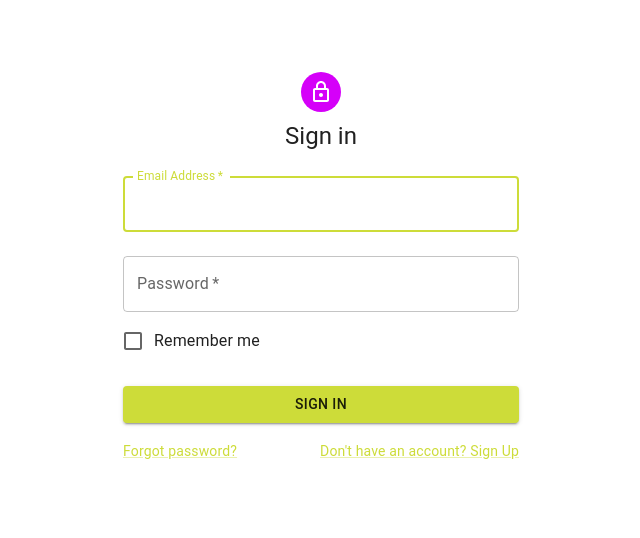
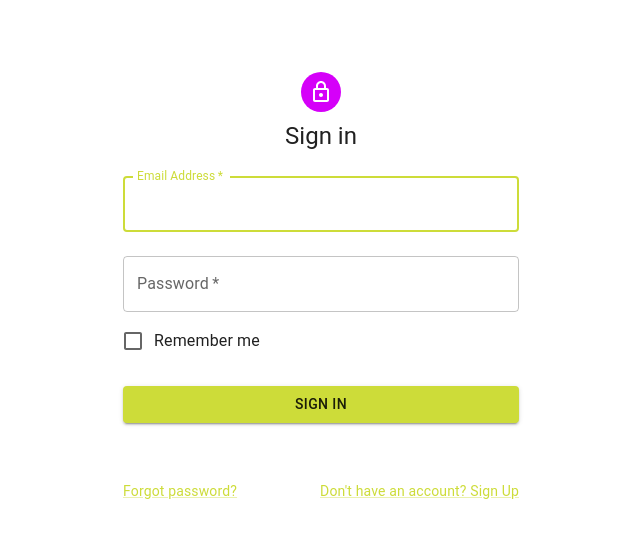
Before and after one commit to RegeN22/well-lensAI, a React (Vite) app in the folder frontend/: page / in a window 1280 px wide. Shown: the top 538 px of the page, without its empty margins (319-959 px from the left). Built offline with nearby package versions, Linux system fonts and the light colour scheme.

Commit message:
add GoogleOAuthProvider

```diff
--- a/frontend/package.json
+++ b/frontend/package.json
@@ -4,7 +4,7 @@
   "version": "0.0.0",
   "type": "module",
   "scripts": {
-    "dev": "vite --port 3001 --host",
+    "dev": "vite --port 5173 --host",
     "build": "tsc -b && vite build",
     "lint": "eslint . --ext ts,tsx --report-unused-disable-directives --max-warnings 0",
     "preview": "vite preview"
--- a/frontend/src/routes/sign-in/sign-in.tsx
+++ b/frontend/src/routes/sign-in/sign-in.tsx
@@ -10,8 +10,10 @@ import Grid from "@mui/material/Grid";
 import Link from "@mui/material/Link";
 import TextField from "@mui/material/TextField";
 import Typography from "@mui/material/Typography";
+import { GoogleLogin } from "@react-oauth/google";
 import * as React from "react";
 import { useNavigate } from "react-router-dom";
+import { googleSignin } from "../../services/user-service";
 
 export default function SignIn() {
   const navigate = useNavigate();
@@ -74,6 +76,15 @@ export default function SignIn() {
           >
             Sign In
           </Button>
+          <GoogleLogin
+            onSuccess={async (credRes) => {
+              console.log(credRes);
+              const res = await googleSignin(credRes);
+              localStorage.setItem("currentUser", JSON.stringify(res));
+              res._id ? navigate("/home") : console.log(res);
+            }}
+            onError={() => console.log("Fuck")}
+          />
           <Grid container>
             <Grid item xs>
               <Link href="#" variant="body2">
```
Also changed, not shown: frontend/src/App.tsx (+17 -8 lines).
